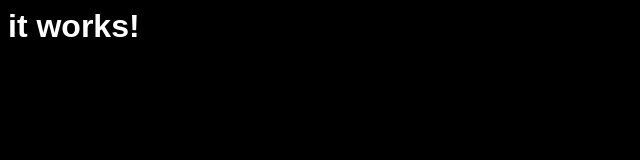
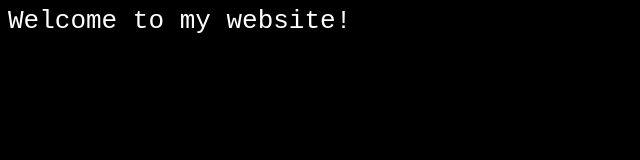
Before and after one commit to KaartikBhatia/oneline-app, a website: page src/index.html in a window 1280 px wide. Shown: the whole page, without its empty margins (0-640 px from the left). Drawn offline with Linux system fonts and the light colour scheme.

```diff
--- a/src/index.html
+++ b/src/index.html
@@ -1,10 +1,22 @@
-<body>
-  <h1>it works!</h1>
-  <style>
-    body { background: black; color: white; font-family: sans-serif; }
-  </style>
-  <script>
-    const title = document.querySelector("h1");
-    title.onclick = () => (title.textContent = "you clicked it");
-  </script>
-</body>
+<html>
+  <body>
+    <h1>Welcome to my website!</h1>
+    <style>
+    body{background:black;
+        color:white;font-family:sans-serif;
+      }
+    h1{white-space: pre;
+        font-family: monospace;
+        line-height: 1;
+        letter-spacing: 0;
+        font-weight: normal;
+        margin: 0;
+        }
+        </style>
+    <script>const t=document.querySelector("h1");
+      const myAudio = new Audio('nyancat.mp3');
+      t.onclick=()=>{t.textContent="Not much to do here huh\nHow about a cookie?\n\n\n\n\n\n⠀⠀⠀⠀⠀⠀⠀⠀⠀⠀⣀⡴⠚⣉⡙⠲⠦⠤⠤⣤⡀⠀⠀⠀⠀⠀⠀⠀⠀⠀\n⠀⠀⠀⠀⠀⠀⢀⣴⠛⠉⠉⠀⣾⣷⣿⡆⠀⠀⠀⠐⠛⠿⢟⡲⢦⡀⠀⠀⠀⠀\n⠀⠀⠀⠀⣠⢞⣭⠎⠀⠀⠀⠀⠘⠛⠛⠀⠀⢀⡀⠀⠀⠀⠀⠈⠓⠿⣄⠀⠀⠀\n⠀⠀⠀⡜⣱⠋⠀⠀⣠⣤⢄⠀⠀⠀⠀⠀⠀⣿⡟⣆⠀⠀⠀⠀⠀⠀⠻⢷⡄⠀\n⠀⢀⣜⠜⠁⠀⠀⠀⢿⣿⣷⣵⠀⠀⠀⠀⠀⠿⠿⠿⠀⠀⣴⣶⣦⡀⠀⠰⣹⡆\n⢀⡞⠆⠀⣀⡀⠀⠀⠘⠛⠉⠁⠀⠀⠀⠀⠀⠀⠀⠀⠀⠀⢿⣿⣶⠇⠀⢠⢻⡇\n⢸⠃⠘⣾⣏⡇⠀⠀⠀⠀⠀⠀⠀⡀⠀⠀⠀⠀⠀⠀⣠⣤⣤⡉⠁⠀⠀⠈⠫⣧\n⡸⡄⠀⠘⠟⠀⠀⠀⠀⠀⠀⣰⣿⣟⢧⠀⠀⠀⠀⠰⡿⣿⣿⢿⠀⠀⣰⣷⢡⢸\n⣿⡇⠀⠀⠀⣰⣿⡻⡆⠀⠀⠻⣿⣿⣟⠀⠀⠀⠀⠀⠉⠉⠉⠀⠀⠘⢿⡿⣸⡞\n⠹⣽⣤⣤⣤⣹⣿⡿⠇⠀⠀⠀⠀⠉⠁⠀⠀⠀⠀⠀⠀⠀⠀⠀⠀⠀⠀⡔⣽⠀\n⠀⠙⢻⡙⠟⣹⠟⢷⣶⣄⢀⣴⣶⣄⠀⠀⠀⠀⠀⢀⣤⡦⣄⠀⠀⢠⣾⢸⠏⠀\n⠀⠀⠘⠀⠀⠀⠀⠀⠈⢷⢼⣿⡿⡽⠀⠀⠀⠀⠀⠸⣿⣿⣾⠀⣼⡿⣣⠟⠀⠀\n⠀⠀⠀⠀⠀⠀⠀⠀⢠⡾⣆⠑⠋⠀⢀⣀⠀⠀⠀⠀⠈⠈⢁⣴⢫⡿⠁⠀⠀⠀\n⠀⠀⠀⠀⠀⠀⠀⠀⠈⠙⣧⣄⡄⠴⣿⣶⣿⢀⣤⠶⣞⣋⣩⣵⠏⠀⠀⠀⠀⠀\n⠀⠀⠀⠀⠀⠀⠀⠀⠀⢺⣿⢯⣭⣭⣯⣯⣥⡵⠿⠟⠛⠉⠉⠀⠀⠀⠀⠀⠀⠀";
+      myAudio.play();};
+    </script>
+  </body>
+</html>
```
Also changed, not shown: dist/index.html, dist/uri.txt, 1 other file.
